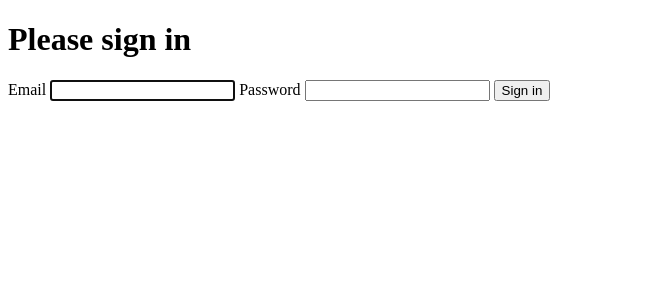
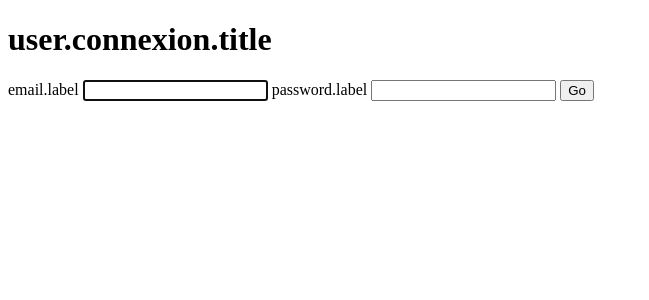
Before and after one commit to Mis0u/let-me-train, a Symfony app: template templates/security/login.html.twig in a window 1280 px wide. Shown: the top 300 px of the page, without its empty margins (0-649 px from the left). Run offline with Twig, Linux system fonts and the light colour scheme; the template is opened without the code that fills it, so the values that code supplies are empty; some libraries are stand-ins or nearby versions.

Commit message:
Ajout des trads et de l'affichage des messages d'erreurs

```diff
--- a/templates/security/login.html.twig
+++ b/templates/security/login.html.twig
@@ -1,42 +1,41 @@
 {% extends 'base.html.twig' %}
 
-{% block title %}Log in!{% endblock %}
+{% block title %}{% trans %}connect.title{% endtrans %}{% endblock %}
 
 {% block body %}
 <form method="post">
     {% if error %}
-        <div class="alert alert-danger">{{ error.messageKey|trans(error.messageData, 'security') }}</div>
-    {% endif %}
-
-    {% if app.user %}
-        <div class="mb-3">
-            You are logged in as {{ app.user.username }}, <a href="{{ path('app_logout') }}">Logout</a>
+        <div class="alert alert-danger">
+            {% if error.message == "Bad credentials." %}
+                {% trans %}
+                    security.user.email
+                {% endtrans %}
+                {% elseif error.message == "The presented password is invalid." %}
+                    {% trans %}
+                        security.user.password
+                    {% endtrans %}
+                {% elseif error.message == "Your user account is blocked." %}
+                    {% trans %}
+                        security.user.block_attempt
+                    {% endtrans %}
+            {% endif %}
         </div>
     {% endif %}
 
-    <h1 class="h3 mb-3 font-weight-normal">Please sign in</h1>
-    <label for="inputEmail">Email</label>
+    <h1 class="h3 mb-3 font-weight-normal">{% trans %}user.connexion.title{% endtrans %}</h1>
+    <label for="inputEmail">{% trans %}email.label{% endtrans %}</label>
     <input type="email" value="{{ last_username }}" name="email" id="inputEmail" class="form-control" autocomplete="email" required autofocus>
-    <label for="inputPassword">Password</label>
+    <label for="inputPassword">{% trans %}password.label{% endtrans %}</label>
     <input type="password" name="password" id="inputPassword" class="form-control" autocomplete="current-password" required>
 
     <input type="hidden" name="_csrf_token"
            value="{{ csrf_token('authenticate') }}"
     >
 
-    {#
-        Uncomment this section and add a remember_me option below your firewall to activate remember me functionality.
-        See https://symfony.com/doc/current/security/remember_me.html
-
-        <div class="checkbox mb-3">
-            <label>
-                <input type="checkbox" name="_remember_me"> Remember me
-            </label>
-        </div>
-    #}
-
     <button class="btn btn-lg btn-primary" type="submit">
-        Sign in
+        Go
     </button>
+    <a href="#" class="form__helper forgotten_pass"><i class="fas fa-user-lock" data-toggle="tooltip" data-placement="right" title="Mot de passe oublié" ></i></a>
+    <a href="#" class="form__helper registration"><i class="far fa-edit" data-toggle="tooltip" data-placement="left" title="Inscription" ></i></a>
 </form>
 {% endblock %}
```
